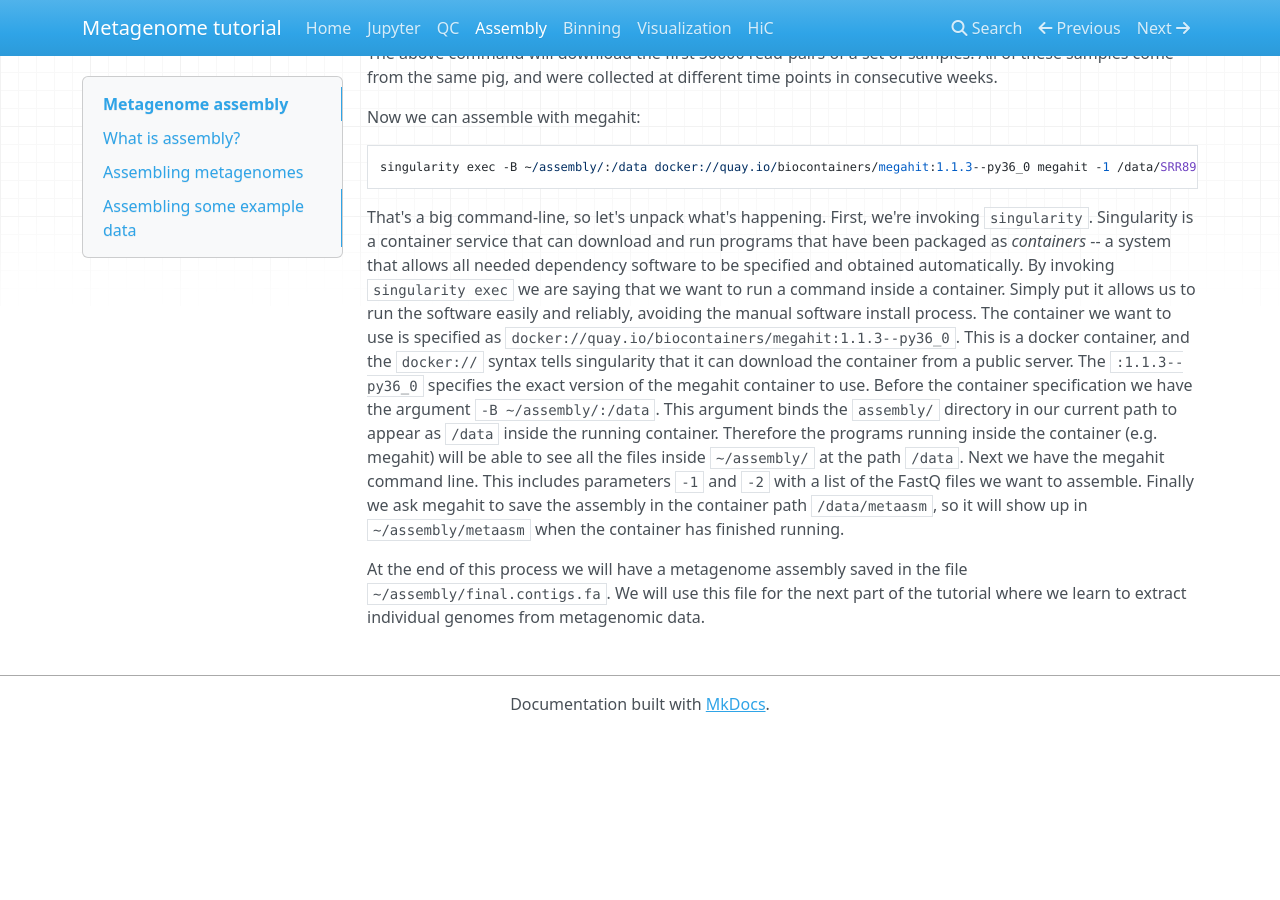
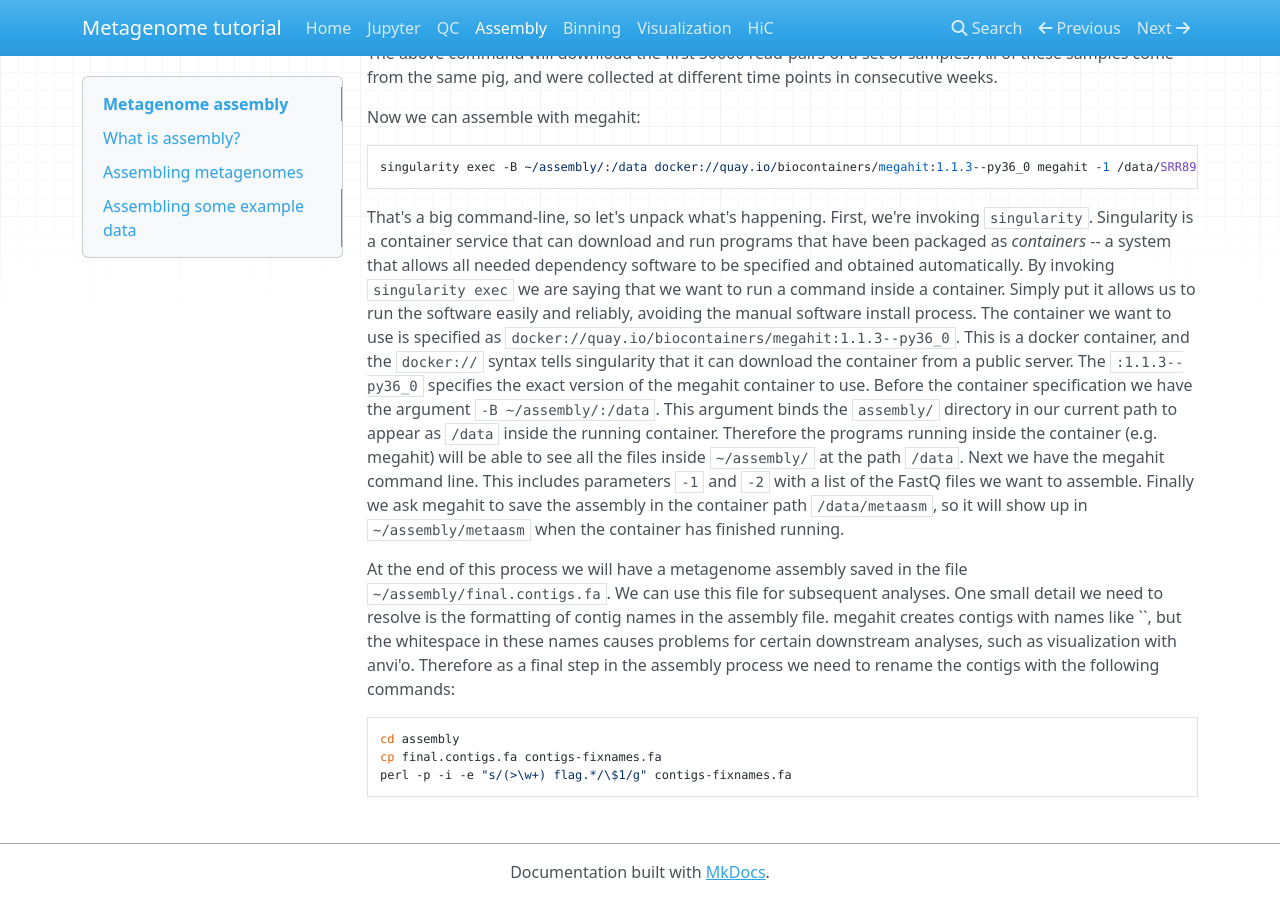
Before and after one commit to thegeneschool/metagenomics, an MkDocs documentation site: the page built from docs/assembly.md, in a window 1280 px wide and 900 px high, scrolled down 896 px. Built offline with MkDocs 1.6.1, drawn with Linux system fonts in a browser that asks for light colours; nearby versions of some CDN libraries; old or Windows-style settings are respelled for this version of MkDocs; before the commit the page ends 1628 px from its top, so only the background shows below that.

Commit message:
[AD] fix contig names

````diff
--- a/docs/assembly.md
+++ b/docs/assembly.md
@@ -56,4 +56,14 @@ Therefore the programs running inside the container (e.g. megahit) will be able
 This includes parameters `-1` and `-2` with a list of the FastQ files we want to assemble.
 Finally we ask megahit to save the assembly in the container path `/data/metaasm`, so it will show up in `~/assembly/metaasm` when the container has finished running.
 
-At the end of this process we will have a metagenome assembly saved in the file `~/assembly/final.contigs.fa`. We will use this file for the next part of the tutorial where we learn to extract individual genomes from metagenomic data.
+At the end of this process we will have a metagenome assembly saved in the file `~/assembly/final.contigs.fa`.
+We can use this file for subsequent analyses.
+One small detail we need to resolve is the formatting of contig names in the assembly file.
+megahit creates contigs with names like ``, but the whitespace in these names causes problems for certain downstream analyses, such as visualization with anvi'o.
+Therefore as a final step in the assembly process we need to rename the contigs with the following commands:
+
+```
+cd assembly
+cp final.contigs.fa contigs-fixnames.fa
+perl -p -i -e "s/(>\w+) flag.*/\$1/g" contigs-fixnames.fa
+```
````
